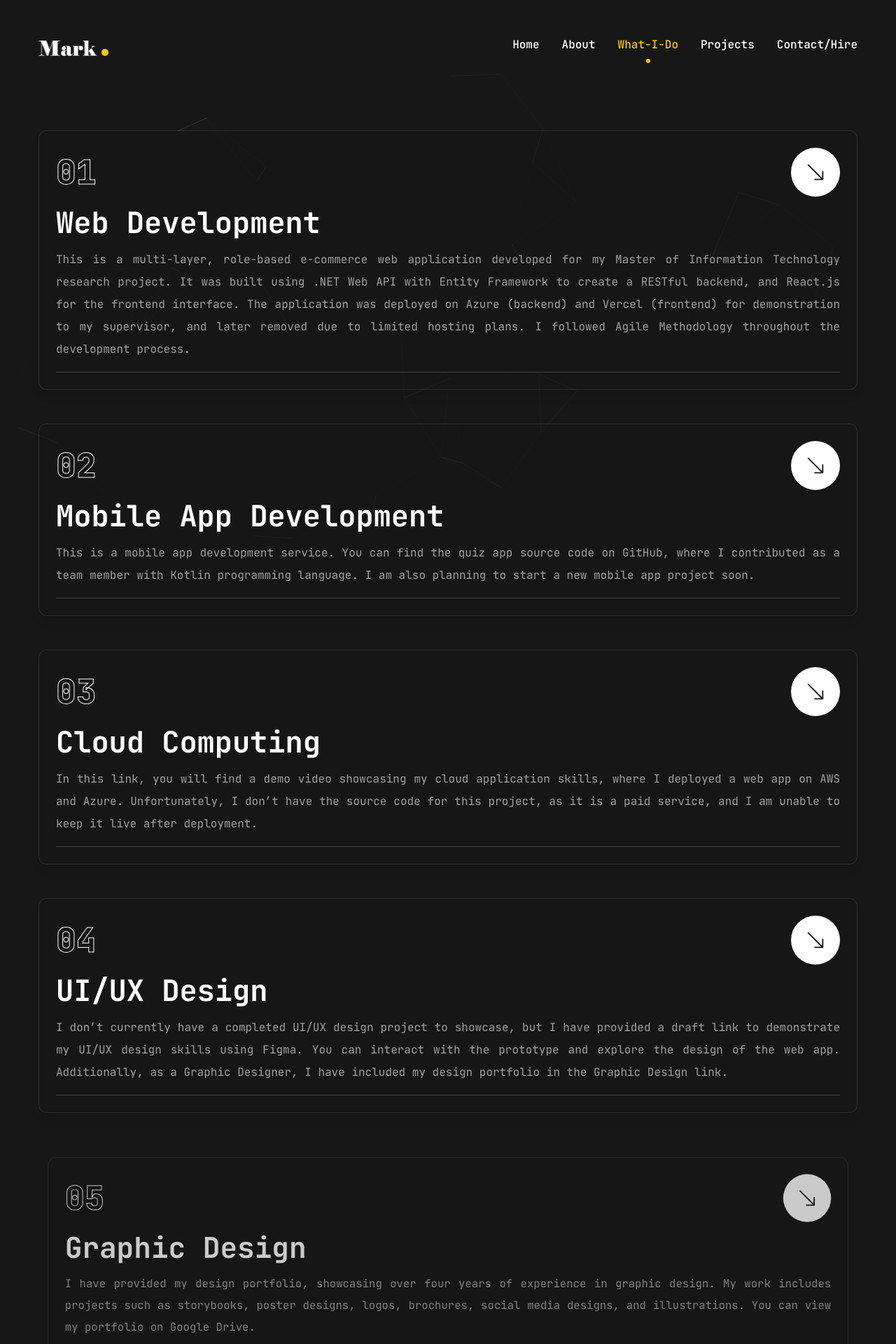
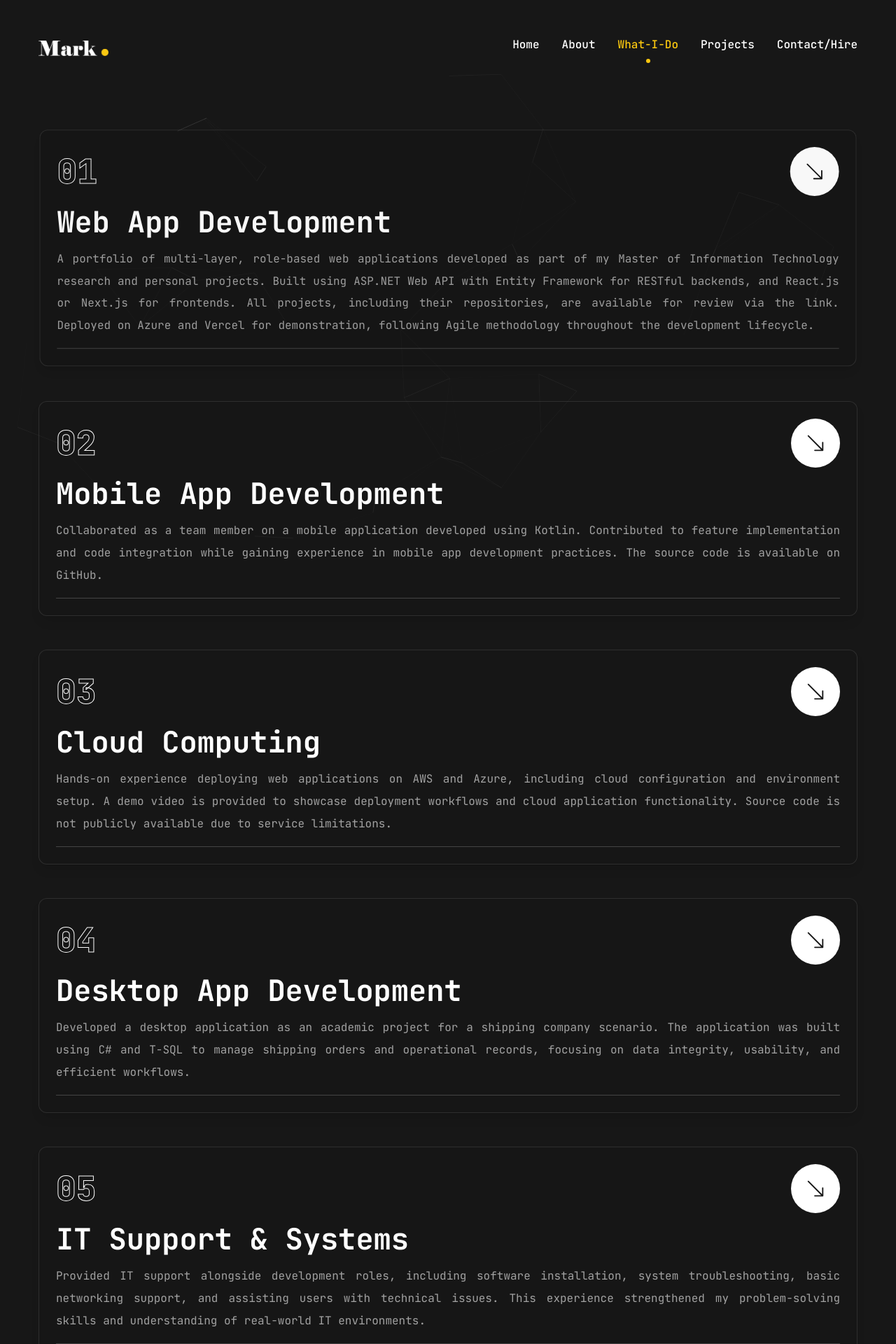
Before and after one commit to marktmng/mark-portfolio, a Next.js app: page /what-i-do in a window 1280 px wide. Shown: the top 1920 px of the page at 70% size. Built offline with nearby package versions, Linux system fonts and the light colour scheme; no server answers.

Commit message:
updated some details and availability

```diff
--- a/app/about/page.jsx
+++ b/app/about/page.jsx
@@ -44,7 +44,7 @@ import { VscAzure } from "react-icons/vsc";
 const about = {
   title: "About me",
   description:
-    "I am a highly motivated and detail-oriented software developer with expertise in modern web technologies, cloud computing, and software development. With a strong foundation in programming and a passion for continuous learning, I thrive on building scalable and efficient solutions that align with industry best practices.",
+    "I am a motivated and detail-oriented Software Developer and Cloud Engineer with a Master’s degree in Information Technology and hands-on experience gained through internships and academic projects. I enjoy building scalable and efficient solutions using modern web and cloud technologies while continuously learning and applying industry best practices.",
   info: [
     {
       fieldName: "Name",
@@ -68,7 +68,7 @@ const about = {
     },
     {
       fieldName: "Availability",
-      fieldValue: "Part-time 20 hours/week",
+      fieldValue: "Full-time",
     },
     {
       fieldName: "Languages",
@@ -81,12 +81,12 @@ const about = {
   ],
 };
 
-// experience dat
+// experience data
 const experience = {
   icon: "/assets/resume/badge.svg",
   title: "My experience",
   description:
-    "With a strong foundation in software development, UI/UX design, and technology-driven problem-solving, I have contributed to various projects across multiple industries. My experience ranges from front-end development and backend development to code review and graphic design, allowing me to bring a well-rounded perspective to every project.",
+    "With a strong foundation in software development and technology-driven problem-solving, I have contributed to projects across multiple industries. My experience spans front-end and back-end development, code review, and graphic design, allowing me to bring a well-rounded and detail-oriented perspective to each project.",
   items: [
     {
       company: "Source Infinity",
@@ -121,7 +121,7 @@ const education = {
     {
       institute: "Auckland Institute of Technology",
       degree: "Masters in Information Technology (software development)",
-      duration: "2024 - Present",
+      duration: "2024 - 2025",
     },
     {
       institute: "Auckland Institute of Technology",
@@ -134,16 +134,16 @@ const education = {
       degree: "Bachelor of Arts in Social Work",
       duration: "2017-2020",
     },
-    {
-      institute: "Udemy",
-      degree: "C# .Net Beginner to Master",
-      duration: "24 hours",
-    },
-    {
-      institute: "Udemy",
-      degree: "Python Data Structures and Algorithm",
-      duration: "Present",
-    },
+    // {
+    //   institute: "Udemy",
+    //   degree: "C# .Net Beginner to Master",
+    //   duration: "24 hours",
+    // },
+    // {
+    //   institute: "Udemy",
+    //   degree: "Python Data Structures and Algorithm",
+    //   duration: "Present",
+    // },
   ],
 };
 
@@ -163,11 +163,19 @@ const skills = {
     },
     {
       icon: <FaReact />,
-      name: "React.js",
+      name: "ReactJS",
     },
     {
       icon: <SiNextdotjs />,
-      name: "Next.js",
+      name: "NextJS",
+    },
+    {
+      icon: <FaAws />,
+      name: "AWS",
+    },
+    {
+      icon: <VscAzure />,
+      name: "Azure",
     },
     {
       icon: <TbBrandReactNative />,
@@ -208,14 +216,6 @@ const skills = {
     {
       icon: <AiOutlineDatabase />,
       name: "Azure Data Studio",
-    },
-    {
-      icon: <VscAzure />,
-      name: "Azure",
-    },
-    {
-      icon: <FaAws />,
-      name: "AWS",
     },
     {
       icon: <SiVercel />,
@@ -326,7 +326,7 @@ const Resume = () => {
                 <p className="max-w-[700px] text-white/60 mx-auto xl:mx-0 text-justify">
                   {education.description}
                 </p>
-                <ScrollArea className="h-[400px] w-full">
+                <ScrollArea className="h-[250px] w-full">
                   <ul className="grid grid-cols-1 lg:grid-cols-2 gap-[20px]">
                     {education.items.map((item, index) => {
                       return (
@@ -367,13 +367,13 @@ const Resume = () => {
                     {skills.description}
                   </p>
                 </div>
-                <ul className="grid grid-cols-2 sm:grid-cols-3 md:grid-cols-4 gap-[30px] gap-4">
+                <ul className="grid grid-cols- sm:grid-cols-3 md:grid-cols-5 gap-[30px] gap-4">
                   {skills.skillList.map((skill, index) => {
                     return (
                       <li key={index}>
                         <TooltipProvider delayDuration={100}>
                           <Tooltip>
-                            <TooltipTrigger className="w-full h-[150px] bg-[#fac70f] items-center flex justify-center group rounded-xl">
+                            <TooltipTrigger className="w-[100px] h-[100px] bg-[#fac70f] items-center flex justify-center group rounded-xl">
                               <div
                                 className="text-5xl group-hover:text-[#171717]
                               transition-all duration-300"
--- a/app/page.jsx
+++ b/app/page.jsx
@@ -1,7 +1,8 @@
 "use client"; // Important for using useState
 
 import { Button } from "@/components/ui/button";
-import { useEffect, useRef, useState } from "react";
+import Link from "next/link";
+import { useEffect, useRef } from "react";
 import { FiDownload } from "react-icons/fi";
 import { Element } from "react-scroll";
 import { ConvexClientProvider } from "./ConvexClientProvider";
@@ -81,8 +82,14 @@ const Home = () => {
                 emerging technologies.
                 <br />
                 <br />
-                Feel free to connect with me via the Contact/Hire section in the
-                navigation bar or send me an email directly."
+                Feel free to connect with me via the{" "}
+                <Link
+                  href="/contact"
+                  className="text-accent hover:text-accent/50"
+                >
+                  Contact
+                </Link>{" "}
+                section in the navigation bar or send me an email directly."
               </p>
               {/* Download CV & Social */}
               <div className="flex flex-col xl:flex-row items-center xl:items-start gap-8">
@@ -101,8 +108,8 @@ const Home = () => {
                 </Button>
                 <div className="mb-8 xl:mb-0">
                   <Social
-                    containerStyles="flex gap-6"
-                    iconStyles="w-9 h-9 border-accent rounded-full flex justify-center items-center text-accent text-base hover:bg-accent hover:text-primary hover:transition-all duration-500"
+                    containerStyles="flex gap-8"
+                    iconStyles="w-8 h-8 border-accent rounded-full flex justify-center items-center text-accent text-base hover:bg-accent hover:text-primary hover:transition-all duration-500"
                   />
                 </div>
               </div>
@@ -114,32 +121,6 @@ const Home = () => {
           </div>
         </div>
         <div className="flex flex-col gap-10 mx-auto">
-          {/* <div className="container mx-auto h-[20vh]">
-            <Stats />
-          </div> */}
-          {/* Feedback Section */}
-          {/* <Element name="feedback-section">
-            <div className="bg-[#fac70f] flex justify-center py-8">
-              <div
-                className="container flex flex-col xl:flex-col items-center xl:items-start gap-8 fade-in"
-                ref={(el) => (fadeInElements.current[2] = el)}
-              >
-                <p className="text-justify text-[#151515]">
-                  If I ever had the opportunity to work with you on a project or
-                  as part of your company, I would greatly appreciate your
-                  feedback. Please click the{" "}
-                  <Button
-                    onClick={() => setIsOpen(true)}
-                    className="uppercase bg-[#171717] text-[#fac70f] hover:bg-[#171717]/15 hover:text-[#171717] active:bg-accent/10 active:text-accent rounded-[0px]"
-                  >
-                    feedback
-                  </Button>{" "}
-                  button to share your thoughts on my performance. Your insights
-                  will be invaluable in helping me grow and improve.
-                </p>
-              </div>
-            </div>
-          </Element> */}
           <br />
           <div>
             <Element name="testimonials-section ">
@@ -148,18 +129,8 @@ const Home = () => {
           </div>
           <div>
             <br />
-            {/* <div
-              className="sticky-footer h-10 bg-[#24292f]/40 text-center py-2 text-sm hover:text-accent hover:cursor-pointer"
-              onClick={() => window.location.reload()}
-            >
-              <Link href="/">© Mark's Portfolio</Link>
-            </div> */}
           </div>
         </div>
-        {/* Feedback Modal */}
-        {/* {isOpen && (
-          <FeedbackForm setIsOpen={setIsOpen} className="feedback-form" />
-        )} */}
       </section>
     </ConvexClientProvider>
   );
--- a/app/projects/page.jsx
+++ b/app/projects/page.jsx
@@ -2,6 +2,7 @@
 
 import { motion, useScroll, useSpring, useTransform } from "framer-motion";
 import { ArrowUpRight, Github, X } from "lucide-react";
+import Link from "next/link";
 import { useRef, useState } from "react";
 import { PiVideoFill } from "react-icons/pi";
 
@@ -350,10 +351,14 @@ const Work = () => {
       {/* Footer */}
       <div className="relative py-24 px-4 text-center">
         <h2 className="text-4xl md:text-5xl font-bold text-white mb-4">
-          Let's Work <span className="text-[#fac70f]">Together</span>
+          Think I’d Be a Good Fit for Your{" "}
+          <span className="text-[#fac70f]">Team?</span>
         </h2>
         <p className="text-white/60 text-lg">
-          Have a project in mind? Let's create something amazing!
+          To get in touch, head over to the{" "}
+          <span className="text-[#fac70f] underline underline-offset-4 hover:text-accent transition-colors cursor-pointer">
+            <Link href="/contact">Contact</Link>
+          </span>
         </p>
       </div>
     </div>
--- a/app/what-i-do/page.jsx
+++ b/app/what-i-do/page.jsx
@@ -14,37 +14,44 @@ import { BsArrowDownRight } from "react-icons/bs";
 const highlights = [
   {
     num: "01",
-    title: "Web Development",
+    title: "Web App Development",
     description:
-      "This is a multi-layer, role-based e-commerce web application developed for my Master of Information Technology research project. It was built using .NET Web API with Entity Framework to create a RESTful backend, and React.js for the frontend interface. The application was deployed on Azure (backend) and Vercel (frontend) for demonstration to my supervisor, and later removed due to limited hosting plans. I followed Agile Methodology throughout the development process.",
+      "A portfolio of multi-layer, role-based web applications developed as part of my Master of Information Technology research and personal projects. Built using ASP.NET Web API with Entity Framework for RESTful backends, and React.js or Next.js for frontends. All projects, including their repositories, are available for review via the link. Deployed on Azure and Vercel for demonstration, following Agile methodology throughout the development lifecycle.",
     href: "https://lnk.bio/marktmng",
   },
   {
     num: "02",
     title: "Mobile App Development",
     description:
-      "This is a mobile app development service. You can find the quiz app source code on GitHub, where I contributed as a team member with Kotlin programming language. I am also planning to start a new mobile app project soon.",
+      "Collaborated as a team member on a mobile application developed using Kotlin. Contributed to feature implementation and code integration while gaining experience in mobile app development practices. The source code is available on GitHub.",
     href: "https://github.com/Jasbac0002/MobileApp.git",
   },
   {
     num: "03",
     title: "Cloud Computing",
     description:
-      "In this link, you will find a demo video showcasing my cloud application skills, where I deployed a web app on AWS and Azure. Unfortunately, I don’t have the source code for this project, as it is a paid service, and I am unable to keep it live after deployment.",
+      "Hands-on experience deploying web applications on AWS and Azure, including cloud configuration and environment setup. A demo video is provided to showcase deployment workflows and cloud application functionality. Source code is not publicly available due to service limitations.",
     href: "https://drive.google.com/drive/folders/1mK-HDOT-Pl9yV-Y0wYsx6ty2hkq-MshE?usp=drive_link",
   },
   {
     num: "04",
-    title: "UI/UX Design",
+    title: "Desktop App Development",
     description:
-      "I don’t currently have a completed UI/UX design project to showcase, but I have provided a draft link to demonstrate my UI/UX design skills using Figma. You can interact with the prototype and explore the design of the web app. Additionally, as a Graphic Designer, I have included my design portfolio in the Graphic Design link.",
-    href: "https://www.figma.com/design/P5DjezlzAIMa4MnBAHzg2e/webApp?node-id=0-1&p=f&t=h3YbfnMxgJXVs0Q6-0",
+      "Developed a desktop application as an academic project for a shipping company scenario. The application was built using C# and T-SQL to manage shipping orders and operational records, focusing on data integrity, usability, and efficient workflows.",
+    href: "https://github.com/marktmng/VShippingLTD.git",
   },
   {
     num: "05",
+    title: "IT Support & Systems",
+    description:
+      "Provided IT support alongside development roles, including software installation, system troubleshooting, basic networking support, and assisting users with technical issues. This experience strengthened my problem-solving skills and understanding of real-world IT environments.",
+    href: "#",
+  },
+  {
+    num: "06",
     title: "Graphic Design",
     description:
-      "I have provided my design portfolio, showcasing over four years of experience in graphic design. My work includes projects such as storybooks, poster designs, logos, brochures, social media designs, and illustrations. You can view my portfolio on Google Drive.",
+      "Over four years of professional experience in graphic design, producing storybooks, posters, logos, brochures, social media content, and illustrations. Skilled in delivering visually consistent designs while collaborating with clients and stakeholders across multiple projects.",
     href: "https://drive.google.com/file/d/16r1WFlN14RVM8JINAJaEDRpjer8iNFRr/view?usp=sharing",
   },
 ];
```
